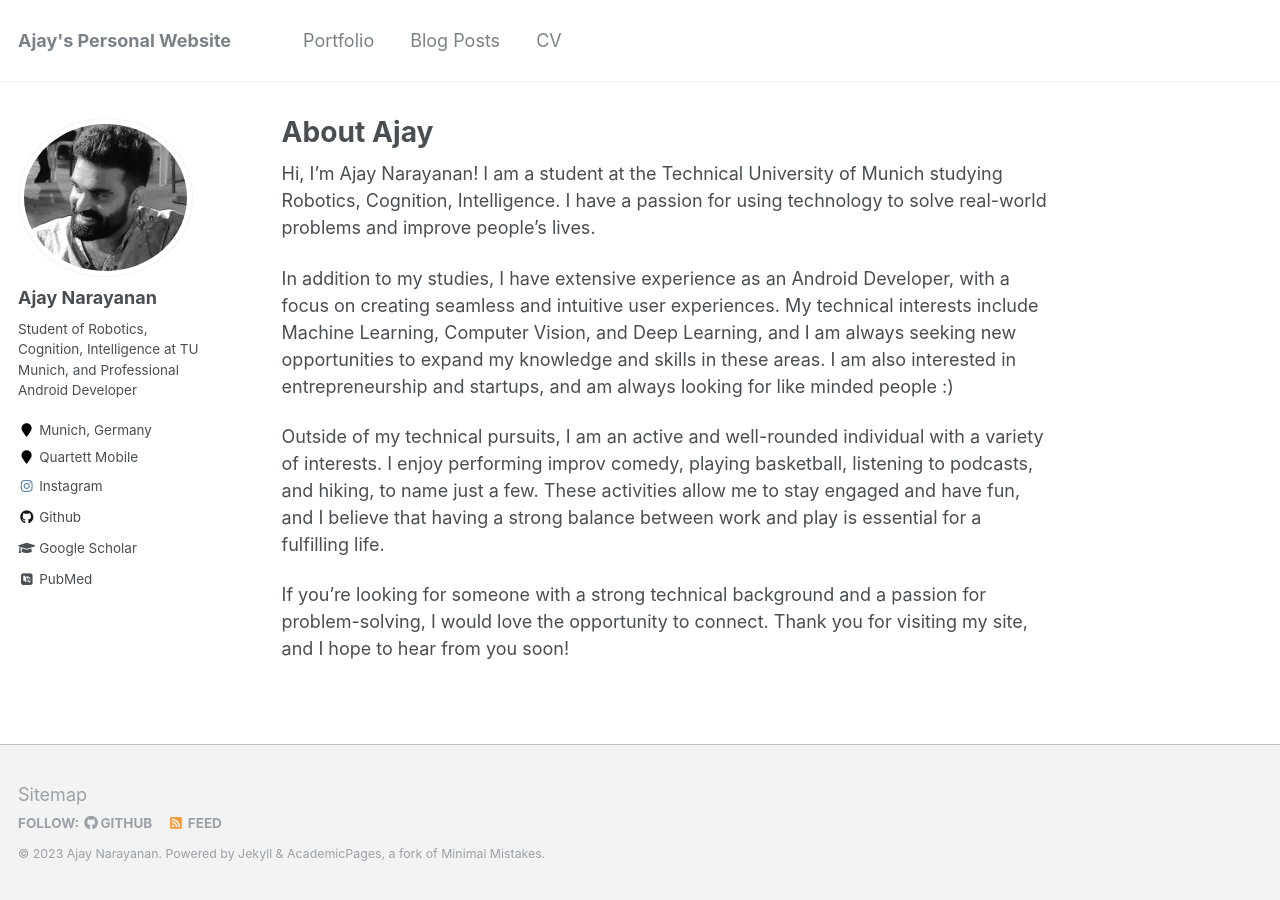
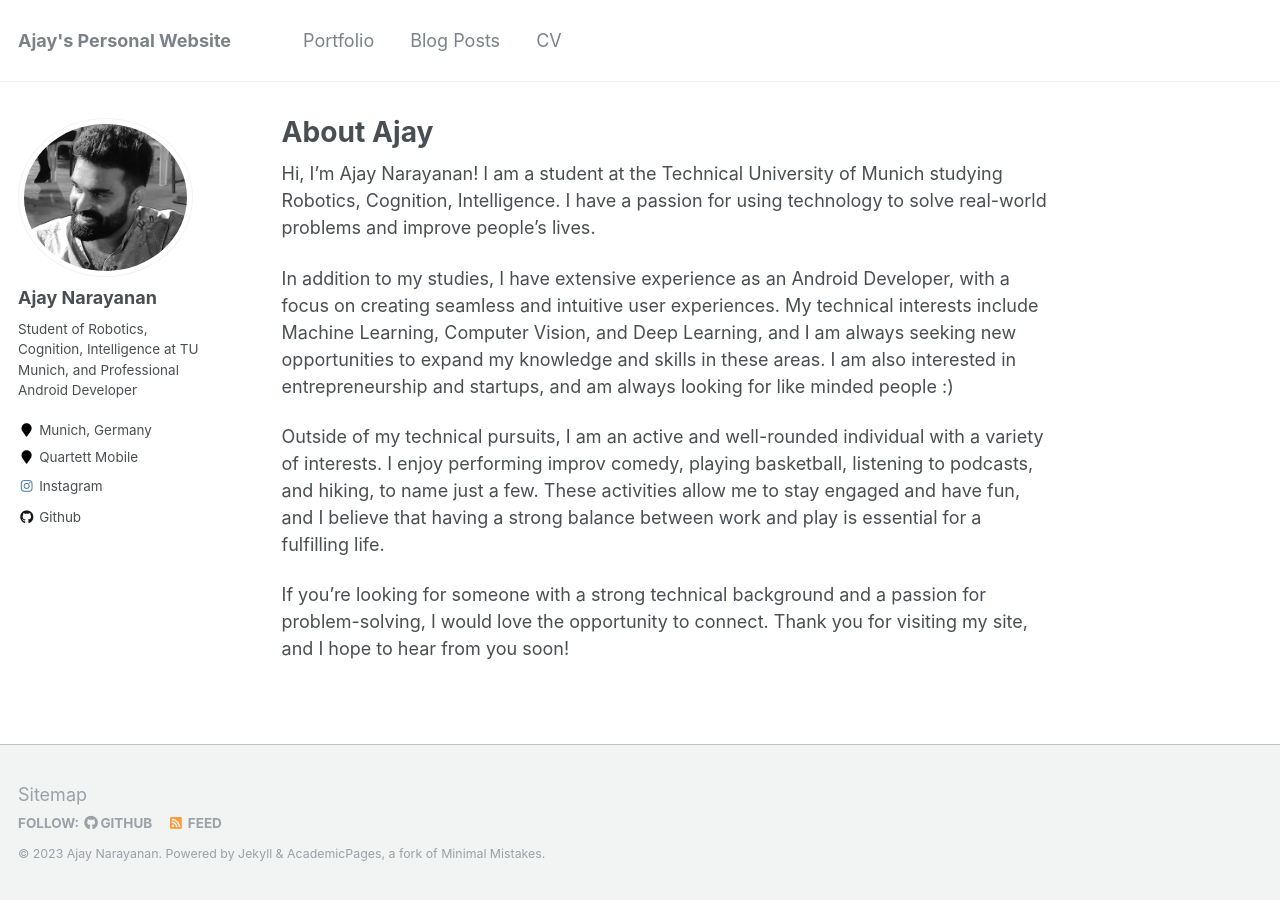
Before and after one commit to AjayDextrous/AjayDextrous.github.io, a Jekyll site: the page built from _pages/about.md, in a window 1280 px wide. Built offline with Jekyll 4.4.1, drawn with Linux system fonts in a browser that asks for light colours; some web fonts are replaced.

Commit message:
hide insta and others

```diff
--- a/_config.yml
+++ b/_config.yml
@@ -85,8 +85,8 @@ author:
   bio              : "Student of Robotics, Cognition, Intelligence at TU Munich, and Professional Android Developer"
   location         : "Munich, Germany"
   employer         : Quartett Mobile
-  pubmed           : "" #"https://www.ncbi.nlm.nih.gov/pubmed/?term=john+snow"
-  googlescholar    : "" #"http://yourfullgooglescholarurl.com"
+  pubmed           :  #"https://www.ncbi.nlm.nih.gov/pubmed/?term=john+snow"
+  googlescholar    :  #"http://yourfullgooglescholarurl.com"
   email            :
   researchgate     :  # example: "https://www.researchgate.net/profile/yourprofile"
   uri              :
```
